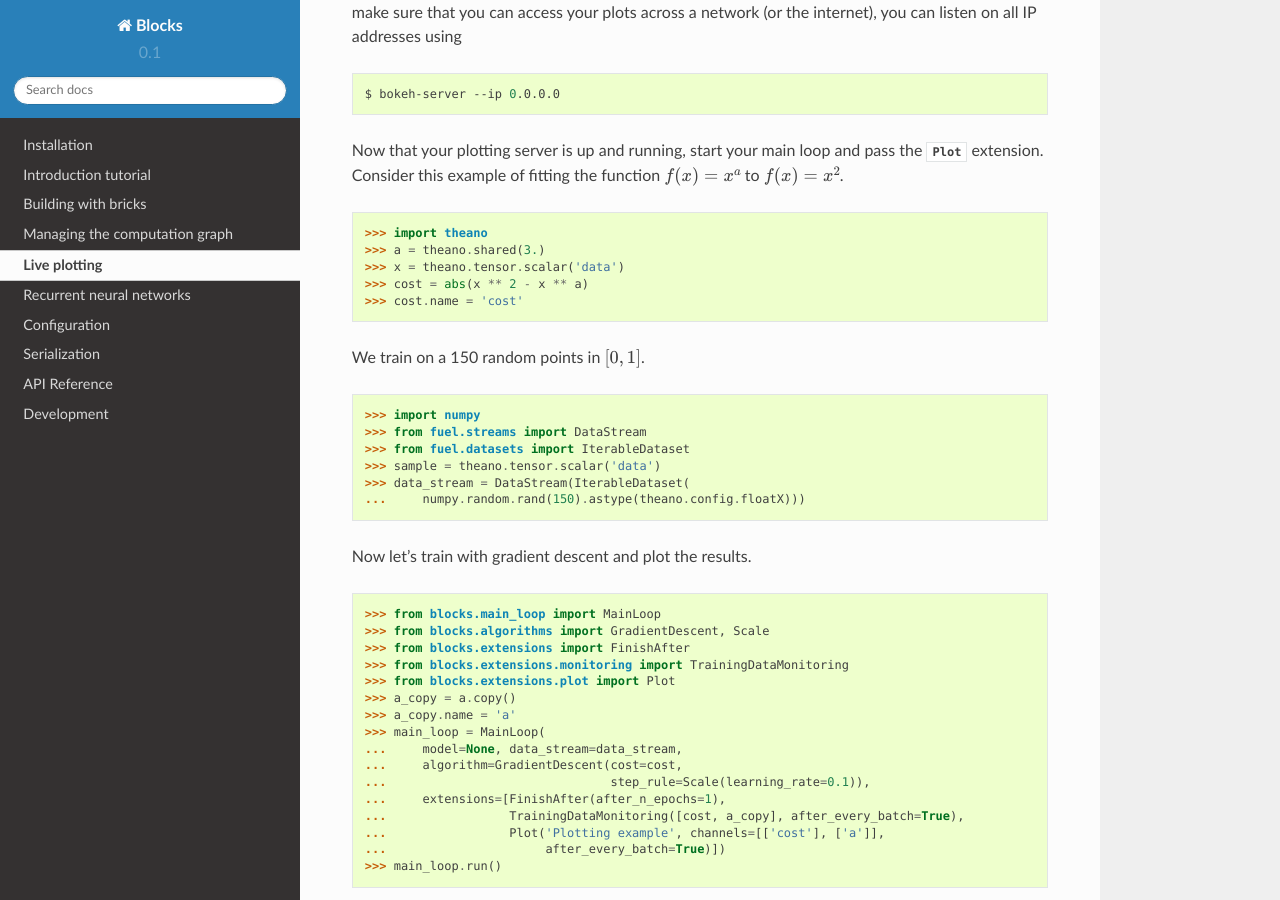
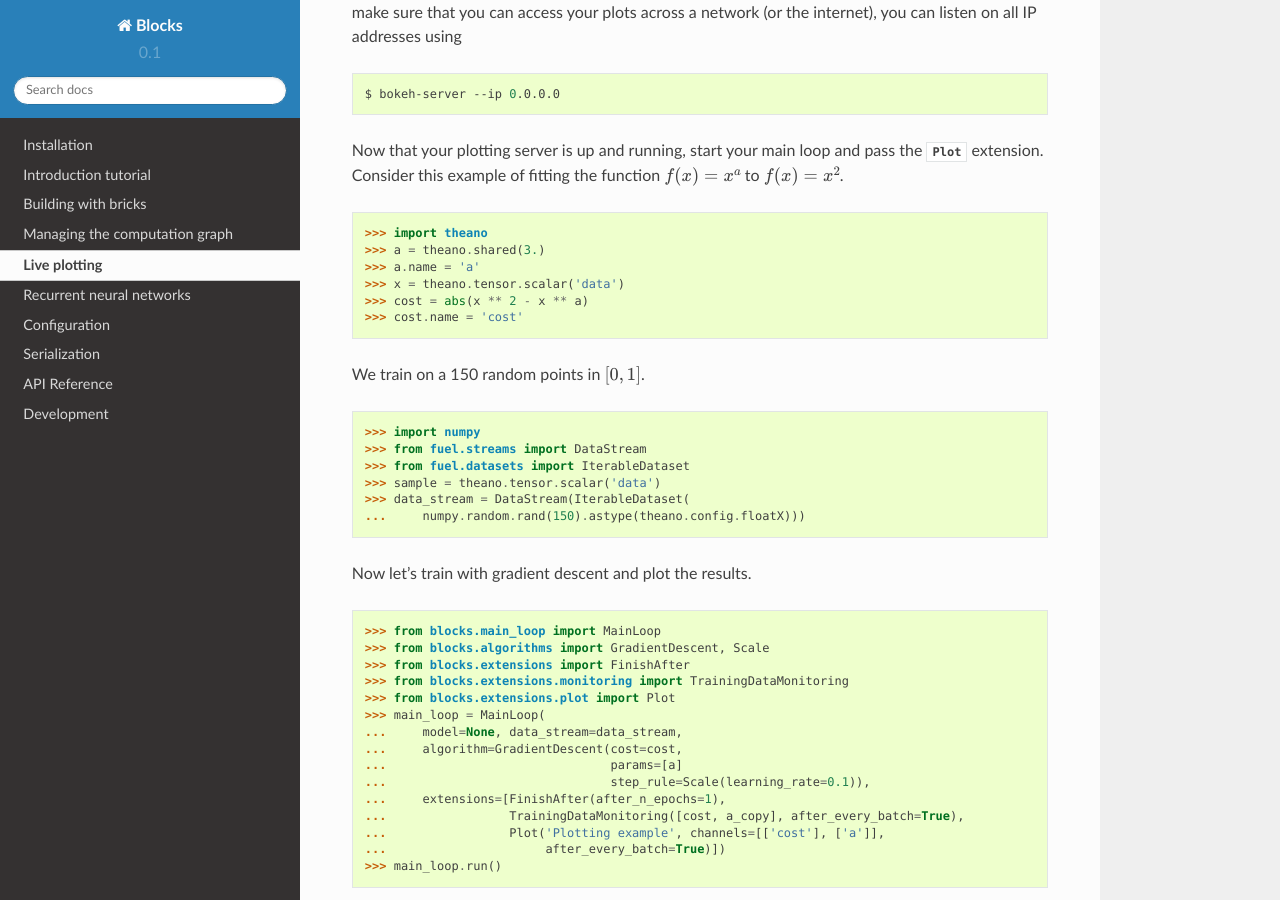
Before and after one commit to mila-iqia/blocks, a Sphinx documentation site: the page built from docs/plotting.rst, in a window 1280 px wide and 900 px high, scrolled down 516 px. Built offline with Sphinx 7.4.7 and the Read the Docs theme 2.0.0, drawn with Linux system fonts in a browser that asks for light colours.

Commit message:
Update plotting.rst

```diff
--- a/docs/plotting.rst
+++ b/docs/plotting.rst
@@ -53,11 +54,10 @@ Now let's train with gradient descent and plot the results.
 >>> from blocks.extensions import FinishAfter
 >>> from blocks.extensions.monitoring import TrainingDataMonitoring
 >>> from blocks.extensions.plot import Plot
->>> a_copy = a.copy()
->>> a_copy.name = 'a'
 >>> main_loop = MainLoop(
 ...     model=None, data_stream=data_stream,
 ...     algorithm=GradientDescent(cost=cost,
+...                               params=[a]
 ...                               step_rule=Scale(learning_rate=0.1)),
 ...     extensions=[FinishAfter(after_n_epochs=1),
 ...                 TrainingDataMonitoring([cost, a_copy], after_every_batch=True),
```
Also changed, not shown: other parts of docs/plotting.rst (+1 -0 lines).
